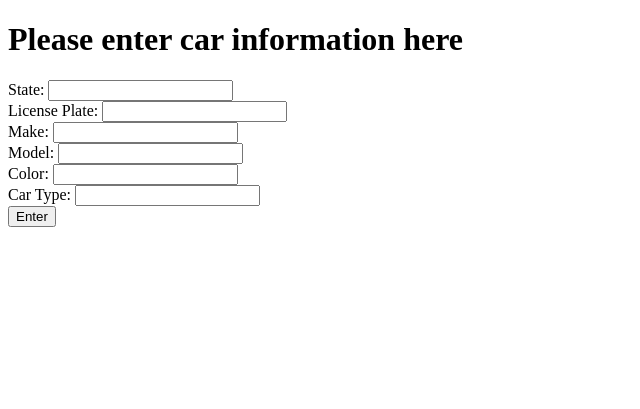
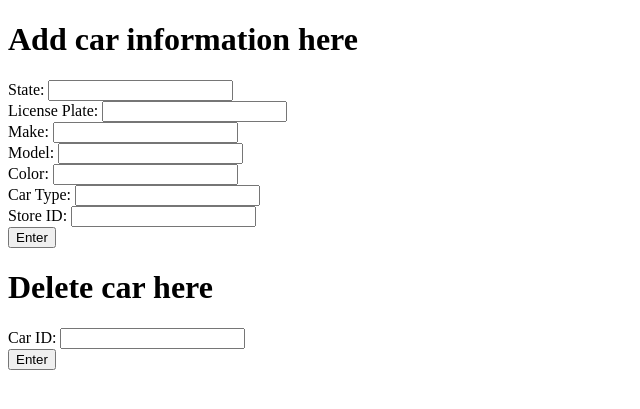
Before and after one commit to nsislow/Kars4u, a Django app: page /Kars4U_components/ in a window 1280 px wide. Shown: the top 409 px of the page, without its empty margins (0-640 px from the left). Run offline with Django 4.2, Linux system fonts and the light colour scheme.

Commit message:
Everything but report done

```diff
--- a/project/Kars4U_components/models.py
+++ b/project/Kars4U_components/models.py
@@ -11,6 +11,7 @@ class Car(models.Model):
     car_type = models.CharField(max_length=25)
     is_available = models.BooleanField(max_length=10)
     price = models.IntegerField(default= 0)
+    store_id = models.IntegerField(default=0)
 
 
 class Employee(models.Model):
@@ -27,7 +28,9 @@ class Store(models.Model):
 
 class Inventory(models.Model):
     store_id = models.IntegerField(default= 0)
-    count = models.IntegerField(default= 0)
+    sedan_count = models.IntegerField(default= 0)
+    suv_count = models.IntegerField(default= 0)
+    truck_count = models.IntegerField(default= 0)
 
 
 class Transaction(models.Model):
--- a/project/Kars4U_components/urls.py
+++ b/project/Kars4U_components/urls.py
@@ -4,5 +4,5 @@ from . import views
 
 urlpatterns = [
     path('', views.index, name='index'),
-    path('test1', views.index, name = "test"),
+    path('test1/', views.test1, name = "test"),
 ]
--- a/project/Kars4U_components/views.py
+++ b/project/Kars4U_components/views.py
@@ -1,10 +1,10 @@
 from django.http import HttpResponse
 from django.shortcuts import render
-from .models import Car
+from .models import Car, Inventory
 
 
 def index(request):
-    if request.method == 'POST':
+    if request.method == 'POST' and request.POST["add or delete car"] == "add car" :
         state = request.POST.get("state")
         license_plate = request.POST["license plate"]
         make = request.POST["make"]
@@ -12,10 +12,77 @@ def index(request):
         color = request.POST["color"]
         car_type = request.POST["car type"]
         is_available = True
+        store_id = request.POST["store id"]
+        car_type = car_type.title()
+        car = Car(state = state, store_id = store_id, license_plate = license_plate, make = make, model = model, color = color, car_type = car_type, is_available = True)
+        car.save()
 
-        car = Car(state = state, license_plate = license_plate, make = make, model = model, color = color, car_type = car_type, is_available = True)
-        car.save()
+        # inventory_update = Inventory(sedan_count = 0, truck_count = 0, suv_count = 0, store_id = 0)
+        # inventory_update.save()
+        current_inven = Inventory.objects.filter(store_id = store_id).values('store_id').values_list('store_id')
+        #print(current_inven[0][0])
+        if len(current_inven) == 0:
+            if car_type == "Sedan":
+                new_inventory = Inventory(store_id = store_id, sedan_count = 1, truck_count = 0, suv_count = 0)
+                new_inventory.save()
+            if car_type == "Suv":
+                new_inventory = Inventory(store_id = store_id, sedan_count = 0, truck_count = 0, suv_count = 1)
+                new_inventory.save()
+            if car_type == "Truck":
+                new_inventory = Inventory(store_id = store_id, sedan_count = 0, truck_count = 1, suv_count = 0)
+                new_inventory.save()
+        else:
+            if car_type == "Sedan":
+                old_count = Inventory.objects.filter(store_id = store_id).values('sedan_count').values_list('sedan_count')
+                old_count = old_count[0][0]
+                new_count = old_count + 1
+                Inventory.objects.filter(store_id = store_id).update(sedan_count= new_count)
+            if car_type == "Suv":
+                old_count = Inventory.objects.filter(store_id = store_id).values('suv_count').values_list('suv_count')
+                old_count = old_count[0][0]
+                new_count = old_count + 1
+                Inventory.objects.filter(store_id = store_id).update(suv_count= new_count)
+            if car_type == "Truck":
+                old_count = Inventory.objects.filter(store_id = store_id).values('truck_count').values_list('truck_count')
+                old_count = old_count[0][0]
+                new_count = old_count + 1
+                Inventory.objects.filter(store_id = store_id).update(truck_count= new_count)
+    elif request.method == "POST" and request.POST["add or delete car"] == "delete car":
+        car_id = request.POST["car id"]
+
+
+        car_type = Car.objects.filter(car_id = car_id).values('car_type').values_list('car_type')
+        store_id = Car.objects.filter(car_id = car_id).values('store_id').values_list('store_id')
+        print(store_id)
+        store_id = store_id[0][0]
+        car_type= car_type[0][0]
+        if car_type == "Sedan":
+            old_count = Inventory.objects.filter(store_id=store_id).values('sedan_count').values_list('sedan_count')
+            old_count = old_count[0][0]
+            new_count = max(old_count -1, 0)
+            Inventory.objects.filter(store_id = store_id).update(sedan_count = new_count)
+        if car_type == "Suv":
+            old_count = Inventory.objects.filter(store_id=store_id).values('suv_count').values_list('suv_count')
+            old_count = old_count[0][0]
+            new_count = max(old_count -1, 0)
+            Inventory.objects.filter(store_id = store_id).update(suv_count = new_count)
+        if car_type == "Truck":
+            old_count = Inventory.objects.filter(store_id=store_id).values('truck_count').values_list('truck_count')
+            old_count = old_count[0][0]
+            new_count = max(old_count -1, 0)
+            Inventory.objects.filter(store_id = store_id).update(truck_count = new_count)
+
+        Car.objects.filter(car_id=car_id).delete()
+
+
+
+
+
+        return render(request, "insertCars.html")
+    return render(request, "insertCars.html")
+
+def test1(request):
+    return (HttpResponse("Hellooooadfsasfdo"))
 
 
     #return HttpResponse("Hello Runtime Terror!")
-    return render(request,"insertCars.html")
--- a/project/templates/insertCars.html
+++ b/project/templates/insertCars.html
@@ -3,11 +3,11 @@
 <head>
     <meta charset="UTF-8">
     <title></title>
-    <h1> Please enter car information here </h1>
+    <h1> Add car information here </h1>
 </head>
 <body>
 
-<form action="/Kars4U_components/" method="post">
+<form action="/Kars4U_components/" method="post" name = "add car" id = "add car">
     {% csrf_token %}
     State: <input id = "state" type = "text" name = "state">
     <br>
@@ -21,9 +21,25 @@
     <br>
     Car Type: <input id = "car type" type = "text" name = "car type">
     <br>
+    Store ID: <input id = "store id" type = "text" name = "store id">
+    <br>
+    <input type = "hidden" name = "add or delete car" value = "add car">
+    <input type = "submit" value = "Enter">
+</form>
+
+<h1> Delete car here </h1>
+
+<form action="/Kars4U_components/" method="post" name = "delete car" id = "delete car">
+    {% csrf_token %}
+    Car ID: <input id = "car id" type = "text" name = "car id">
+    <br>
+    <input type = "hidden" name = "add or delete car" value = "delete car">
+
     <input type = "submit" value = "Enter">
 </form>
 
 
+
+
 </body>
 </html>
```
Also changed, not shown: project/Kars4U_components/migrations/0009_car_store_id.py (added), project/Kars4U_components/migrations/0010_rename_count_inventory_sedan_count_and_more.py (added), project/db.sqlite3.
